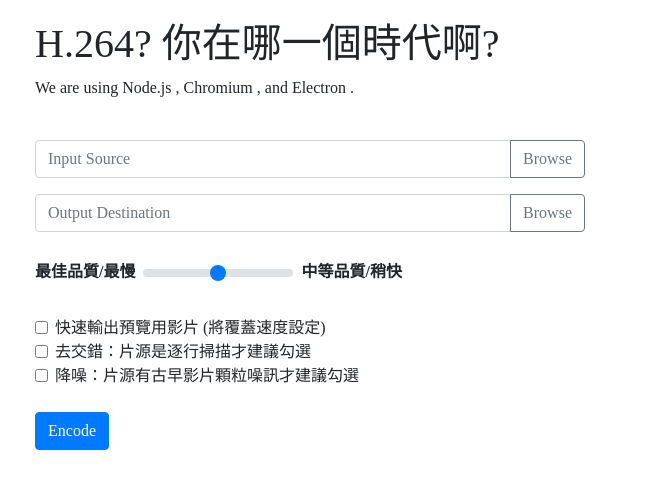
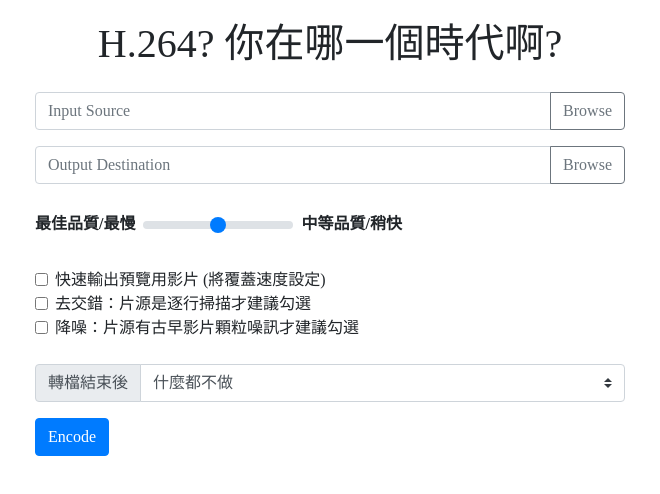
Before and after one commit to ytingyeu/ygogui, an Electron app: page app/html/index.html in a window 660 px wide. Drawn offline with Linux system fonts and the light colour scheme; no server answers.

Commit message:
add action after encoding

```diff
--- a/app/css/indexStyle.css
+++ b/app/css/indexStyle.css
@@ -3,16 +3,10 @@ body {
     padding: 20px 35px;
 }
 
-
-form {
-    width: 550px;
+.header {
+    text-align: center;
+    margin-bottom: 1.5em;
 }
-
-/*
-.path-selector{
-    margin-bottom: 1em;
-}
-*/
 
 /*
 [type='checkbox'], [type='radio'] {
--- a/app/html/index.html
+++ b/app/html/index.html
@@ -13,19 +13,21 @@
 </head>
 
 <body>
-  <div class="title">
+  <div class="header">
     <h1>H.264? 你在哪一個時代啊?</h1>
-    <!-- All of the Node.js APIs are available in this renderer process. -->
+    <!--
     <p>
       We are using Node.js <span id="node-version"></span>,
       Chromium <span id="chrome-version"></span>,
       and Electron <span id="electron-version"></span>.
     </p>
+    -->
+
 </div>
 
-  <br>
   <form class="form-group" id="encoding-form">
 
+    <div id="path-selector">
       <div class="input-group mb-3">
           <input type="text" class="form-control" id="input-src" name="src" placeholder="Input Source" required>
           <div class="input-group-append">
@@ -36,6 +38,7 @@
           <input type="text" class="form-control" id="input-des" name="des" placeholder="Output Destination" required>
           <div class="input-group-append">
             <button class="btn btn-outline-secondary" type="button" id="btn-select-des">Browse</button>
+          </div>
       </div>
     </div>
 
@@ -66,6 +69,18 @@
         </label>
     </div>
     <br>
+
+    <div class="input-group mb-3">
+        <div class="input-group-prepend">
+          <label class="input-group-text" for="select-after-encoding">轉檔結束後</label>
+        </div>
+        <select class="custom-select" id="select-after-encoding" name="after-encoding">
+          <option value="nothing" selected="selected">什麼都不做</option>
+          <option value="sleep">休眠</option>
+          <option value="shutdown">關機</option>
+        </select>
+    </div>
+
     <button class="btn btn-primary" type="submit" id="btn-encode">Encode</button>
 
   </form>
--- a/app/index.js
+++ b/app/index.js
@@ -21,6 +21,7 @@ const inputs = {
     deinterlace: form.querySelector('input[name="deinterlace"]'),
     denoise: form.querySelector('input[name="denoise"]'),
     preview: form.querySelector('input[name="preview"]'),
+    afterEncoding: form.querySelector('select[name="after-encoding"]')
 };
 
 
@@ -100,7 +101,8 @@ form.addEventListener('submit', (event) => {
         cpuUsed: inputs.cpuUsed.value,
         deinterlace: inputs.deinterlace.checked,
         denoise: inputs.denoise.checked,
-        preview: inputs.preview.checked
+        preview: inputs.preview.checked,
+        afterEncoding: inputs.afterEncoding.value
     });
 });
 
```
Also changed, not shown: app/main.js (+4 -3 lines). Lines whose indentation alone changed are shown as unchanged.
